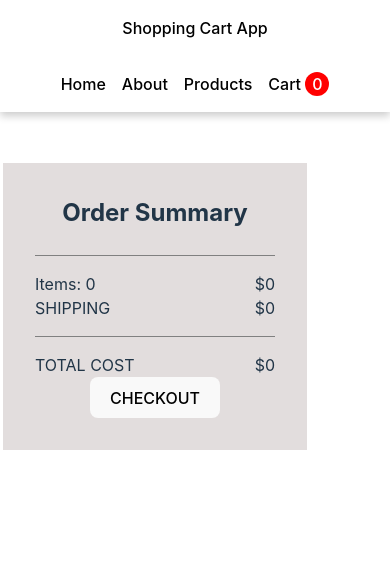
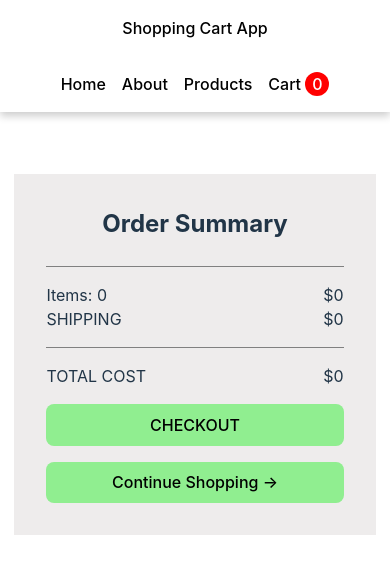
Before and after one commit to nikhil-tiwary61/shopping-cart, a React (Vite) app: page /cart in a window 390 px wide. Shown: the top 574 px of the page. Built offline with nearby package versions, Linux system fonts and the light colour scheme.

Commit message:
feat: add ui for cart page adding separate cart items listing area and the order summary along with their styling

```diff
--- a/src/components/Cart.jsx
+++ b/src/components/Cart.jsx
@@ -1,6 +1,7 @@
 import "../styles/Cart.css";
 import CartItem from "./CartItem";
 import { ToastContainer } from "react-toastify";
+import { useNavigate } from "react-router-dom";
 import "react-toastify/dist/ReactToastify.css";
 
 export default function Cart({
@@ -9,10 +10,35 @@ export default function Cart({
   cartAmount,
   handleRemoveFromCart,
 }) {
+  const navigate = useNavigate();
+
+  function goToShop() {
+    navigate("/products");
+  }
   return (
-    <div className="cart-body">
+    <section className="cart-body">
       <ToastContainer position="top-right" limit={3} autoClose={1000} />
       <div className="cart-details">
+        {cartQuantity ? (
+          <div className="cart-items">
+            <div>
+              <span>CART</span>
+              <span>ITEMS: {cartQuantity}</span>
+            </div>
+            {cart.map((cartItem, index) => {
+              return (
+                <CartItem
+                  cartItem={cartItem}
+                  key={index}
+                  handleRemoveFromCart={handleRemoveFromCart}
+                />
+              );
+            })}
+          </div>
+        ) : (
+          <></>
+        )}
+
         <div className="bill">
           <h2>Order Summary</h2>
           <div className="price-list">
@@ -31,20 +57,10 @@ export default function Cart({
               <span>${cartAmount}</span>
             </div>
             <button>CHECKOUT</button>
+            <button onClick={goToShop}>Continue Shopping &rarr;</button>
           </div>
         </div>
-        <div className="cart-items">
-          {cart.map((cartItem, index) => {
-            return (
-              <CartItem
-                cartItem={cartItem}
-                key={index}
-                handleRemoveFromCart={handleRemoveFromCart}
-              />
-            );
-          })}
-        </div>
       </div>
-    </div>
+    </section>
   );
 }
--- a/src/components/CartItem.jsx
+++ b/src/components/CartItem.jsx
@@ -12,12 +12,13 @@ export default function CartItem({ cartItem, handleRemoveFromCart }) {
       </div>
       <div className="cart-item-details">
         <h3 className="truncate">{cartItem.title}</h3>
-        <p className="truncate">${cartItem.price * cartItem.quantity}</p>
+        <button onClick={() => handleRemoveFromCart(cartItem)}>Remove</button>
+      </div>
+      <div>
+        <p className="truncate">Price: ${cartItem.price}</p>
         <p className="truncate">Quantity: {cartItem.quantity}</p>
+        <p className="truncate">Total: ${cartItem.price * cartItem.quantity}</p>
       </div>
-      <button onClick={() => handleRemoveFromCart(cartItem)}>
-        Remove from cart
-      </button>
     </div>
   );
 }
--- a/src/styles/Cart.css
+++ b/src/styles/Cart.css
@@ -7,14 +7,15 @@
 
 .cart-details {
   display: flex;
-  flex-direction: column;
+  flex-direction: row;
+  gap: 1em;
+  width: inherit;
 }
 
 .bill {
-  background: #e2dddd;
+  background: #eeecec;
   padding: 2em;
-  /* flex-grow: 1; */
-  width: 15em;
+  flex-grow: 1;
 }
 h2 {
   margin-bottom: 1em;
@@ -29,14 +30,28 @@ h2 {
   display: flex;
   justify-content: space-between;
 }
+.bill > div > button {
+  width: 100%;
+  background-color: lightgreen;
+  margin-top: 1em;
+}
 
 .cart-items {
-  /* flex-grow: 2; */
-  width: 40em;
+  flex-grow: 2;
+}
+.cart-items > div:first-child {
+  display: flex;
+  justify-content: space-between;
+  padding: 1em;
 }
 
 @media only screen and (max-width: 426px) {
   .cart-body {
-    padding: 3px;
+    padding: 0.9em;
   }
 }
+@media only screen and (max-width: 864px) {
+  .cart-details {
+    flex-direction: column;
+  }
+}
--- a/src/styles/CartItem.css
+++ b/src/styles/CartItem.css
@@ -6,7 +6,14 @@
   border-radius: 15px;
   box-shadow: 4px 8px 16px 4px rgba(0, 0, 0, 0.2);
   padding: 1em;
+  margin-bottom: 1em;
   gap: 1em;
+  text-align: justify;
+}
+
+.cart-item-tile > div > button:hover {
+  background-color: red;
+  color: white;
 }
 
 .cart-item-image-box {
```
